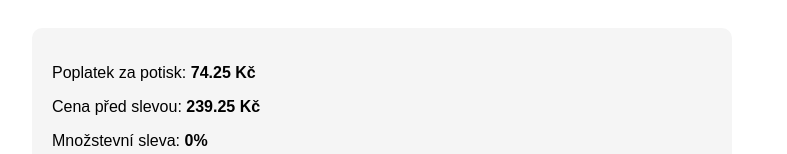
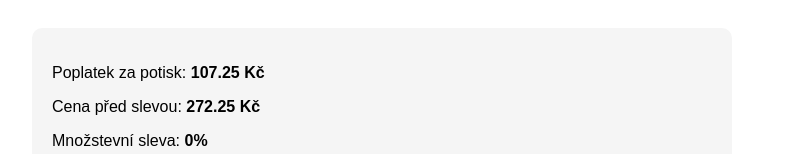
Before and after one commit to martinrexo/retailortech-tools, a Next.js app: page / in a window 1280 px wide. Shown: the part 353-507 px from the top of the page, without its empty margins (258-1045 px from the left). Built offline with nearby package versions, Linux system fonts and the light colour scheme.

Commit message:
Update pricing rules

```diff
--- a/app/page.tsx
+++ b/app/page.tsx
@@ -4,9 +4,9 @@ import { useState } from "react";
 
 const rules = {
   none: { label: "Bez potisku", percent: 0, minimum: 0 },
-  one: { label: "Jednostranný potisk", percent: 45, minimum: 65 },
-  two: { label: "Oboustranný potisk", percent: 60, minimum: 85 },
-  three: { label: "Trojstranný potisk", percent: 75, minimum: 95 },
+  one: { label: "Jednostranný potisk", percent: 65, minimum: 65 },
+  two: { label: "Oboustranný potisk", percent: 80, minimum: 80 },
+  three: { label: "Trojstranný potisk", percent: 95, minimum: 95 },
 };
 
 const quantityDiscounts = [
@@ -14,7 +14,7 @@ const quantityDiscounts = [
   { min: 11, max: 30, discount: 10 },
   { min: 31, max: 50, discount: 12 },
   { min: 51, max: 100, discount: 15 },
-  { min: 101, max: Infinity, discount: 15 },
+  { min: 101, max: Infinity, discount: 20 },
 ];
 
 function getQuantityDiscount(quantity: number) {
```
